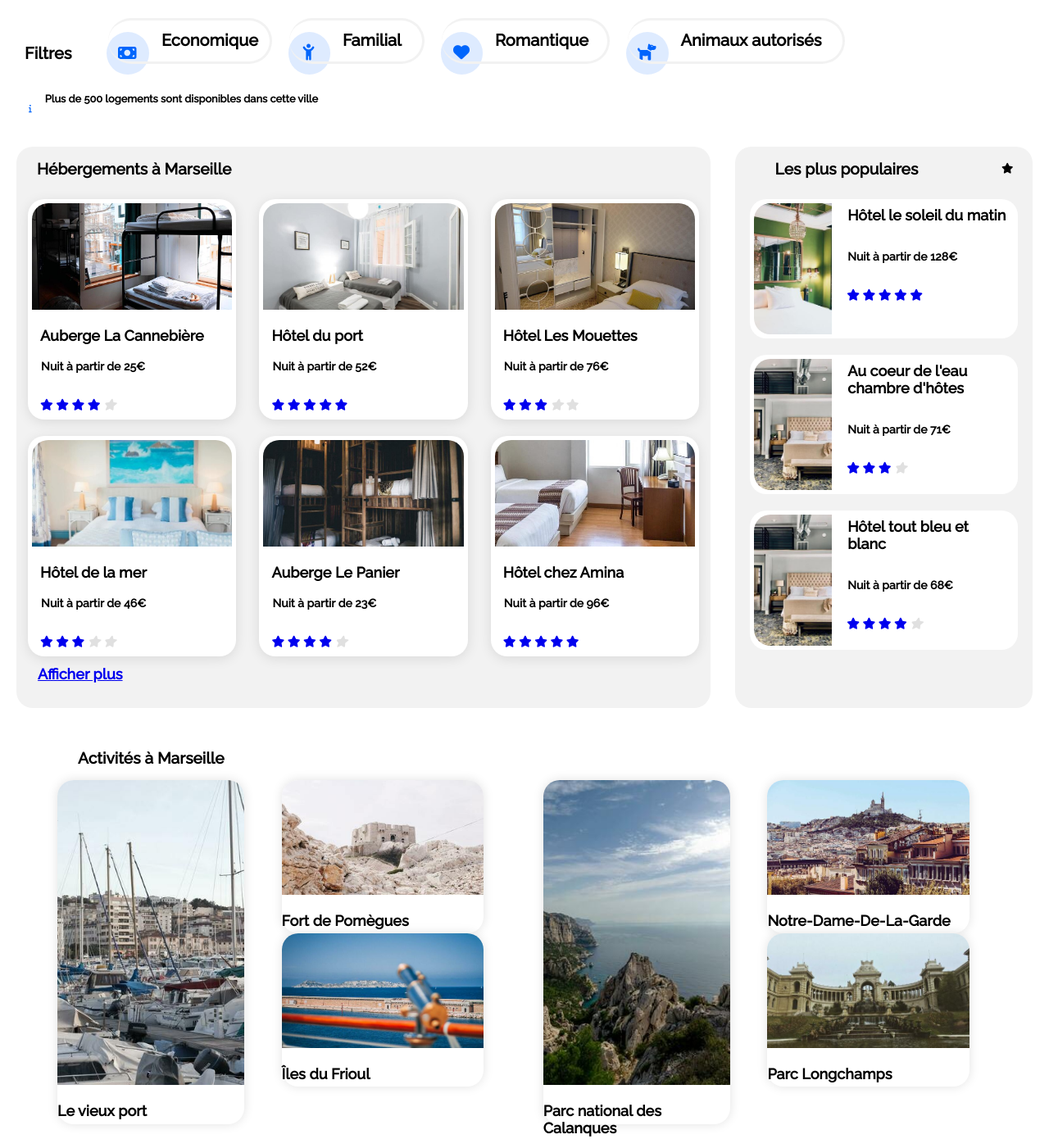
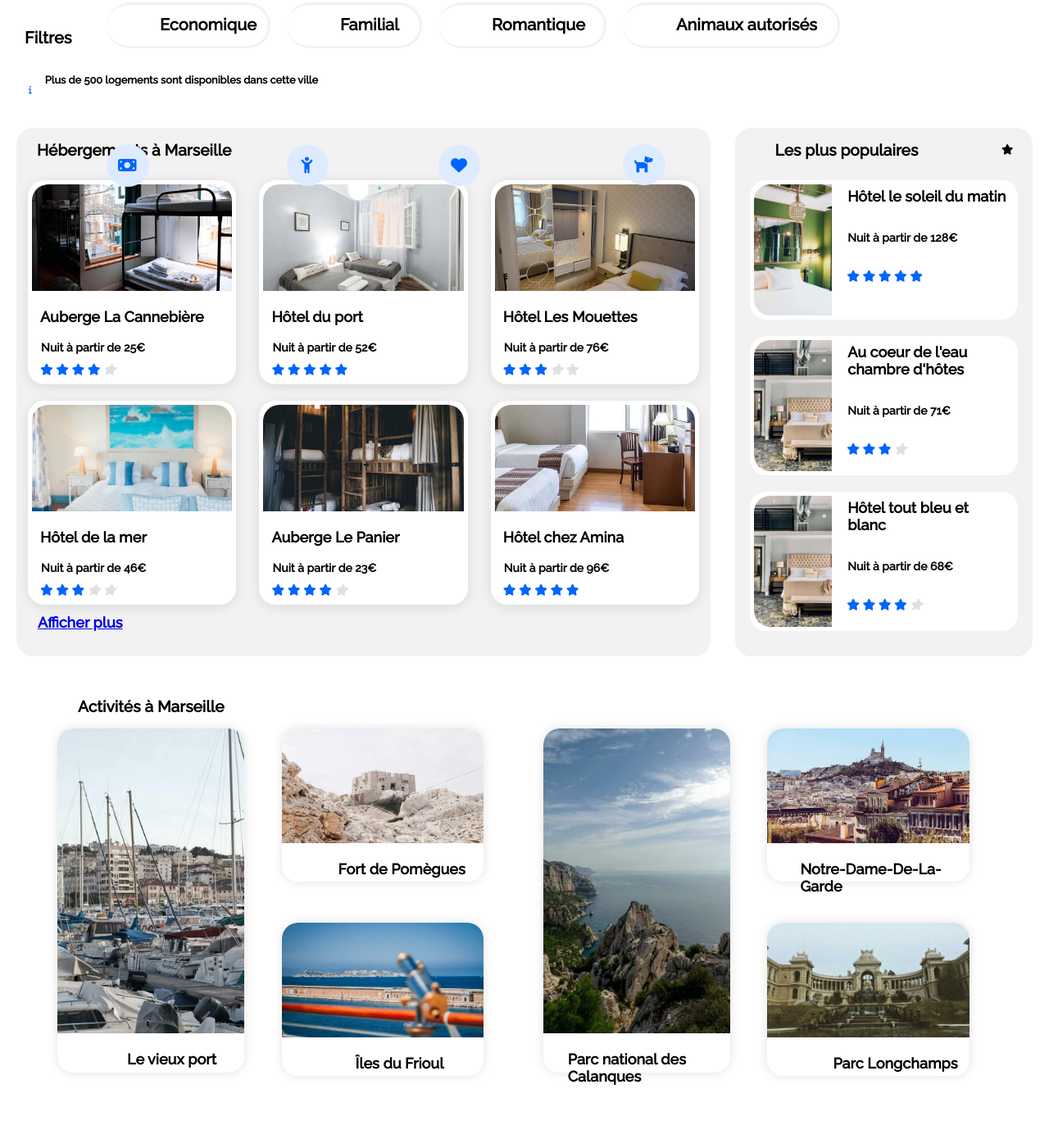
Before and after one commit to Dteeech/projet2V2, a plain HTML site: page index.html in a window 1280 px wide. Shown: the part 363-1753 px from the top of the page at 82% size. Drawn offline with Linux system fonts and the light colour scheme.

Commit message:
Fin de la version desktop

```diff
--- a/assets/css/style.css
+++ b/assets/css/style.css
@@ -42,12 +42,14 @@ nav {
   padding-left: 40px;
   padding-right: 40px;
 }
+
 .nav__links {
   padding-top: 60px;
   padding-left: 40px;
   padding-right: 40px;
   text-decoration: none;
   border-top: 2px solid transparent;
+  color: black;
 }
 
 .nav__links:hover {
@@ -119,9 +121,8 @@ h1 {
 }
 /*Filtres de recherche*/
 
-.fa-solid {
-  align-items: center;
-}
+
+
 
 .category {
 
@@ -159,7 +160,7 @@ h1 {
   margin-top: 21px;
   margin-bottom: 21px;
   margin-right: -50px;
-  position: relative;
+  position: absolute; bottom: 188px;
 
 }
 
@@ -176,8 +177,7 @@ h1 {
   margin-top: 21px;
   margin-bottom: 21px;
   margin-right: -50px;
-  position: relative;
-
+  position: absolute; bottom: 189px;
 
 }
 
@@ -191,8 +191,7 @@ h1 {
   margin-top: 21px;
   margin-bottom: 21px;
   margin-right: -50px;
-  position: relative;
-
+  position: absolute; bottom: 189px;
   color: #0065FC;
 }
 
@@ -210,8 +209,7 @@ h1 {
   margin-top: 21px;
   margin-bottom: 21px;
   margin-right: -50px;
-  position: relative;
-
+  position: absolute; bottom: 190px;
 }
 
 
@@ -221,6 +219,7 @@ h1 {
 .filter__effect {
   display: flex;
   flex-direction: row;
+  justify-self: auto;
 }
 
 
@@ -296,6 +295,7 @@ h1 {
   margin-bottom: 20px;
 
 
+
 }
 
 .fa-info {
@@ -309,7 +309,9 @@ h1 {
 }
 
 .infos__text{
-  align-self:flex-end;
+  display: flex;
+
+
 
 }
 
@@ -395,34 +397,27 @@ h2 {
   font-weight: bold;
 }
 
-.main__hebergements__block__cards_card__description p {
+.main__hebergements__block__cards__card__description p {
   margin: 10px 0 10px 0;
 }
 
-.main__hebergements__block__cards_card__description .stars{
+.main__hebergements__block__cards__card__description .stars{
   color: #0065fc;
   font-size: 14px;
 
 }
 
 
-
-
-
-
-
 h3 {
   display: block;
   text-decoration: none;
   font-size: large ;
-  font-weight: bold;
+  font-weight: bolder;
 }
 
 .titre7, .titre8{
   text-decoration: none;
 }
-
-
 
 .fa-duotone {
   color: #e0e0e0;
@@ -490,6 +485,7 @@ border-radius: 20px;
 }
 .main__hebergement__aside__card__description .stars {
 margin-top: 10px;
+color: #0065fc;
 }
 
 
@@ -510,6 +506,9 @@ margin-top: 10px;
 
 
 }
+
+
+
 #main__activites__block a {
   text-decoration: none;
 }
@@ -533,6 +532,15 @@ border-radius: 20px 20px 0 0px;
 width: 100%;
 }
 
+.main__activites__block__large_card__description--port {
+  margin-left: 85px;
+}
+.main__activites__block__large_card__description--calanques {
+margin-left: 30px;
+}
+
+
+
 
 .main__activites__block__double {
   display: flex;
@@ -547,7 +555,9 @@ width: 100%;
   width: 90%;
   transition: 1s;
   border-radius: 20px;
+  margin-bottom: 50px;
 }
+
 .main__activites__block__double_card img {
   object-fit: cover;
   width: 100%;
@@ -555,6 +565,18 @@ width: 100%;
   border-radius: 20px 20px 0 0;
 }
 
+.main__activites__block__double_card__description--fort{
+  margin-left: 69px;
+}
+.main__activites__block__double_card__description--iles{
+  margin-left: 90px;
+}
+.main__activites__block__double_card__description--dame{
+  margin-left: 40px;
+}
+.main__activites__block__double_card__description--parc{
+  margin-left: 80px;
+}
 
 
 
@@ -589,6 +611,7 @@ footer {
 footer ul {
   display: block;
   list-style: none;
+  color: black;
 
 }
 footer li {
@@ -597,10 +620,20 @@ footer li {
 
 }
 footer a {
-  display: block;
   flex-direction: column;
   text-decoration: none;
+  color:black;
+  font-weight: 100;
+  display: block;
+}
 
+footer a:hover {
+  flex-direction: column;
+  text-decoration: none;
+  color:black;
+  text-decoration: underline;
+  font-weight: 100;
+  display: block;
 }
 
 .footer__column {
--- a/index.html
+++ b/index.html
@@ -8,7 +8,7 @@
     <link rel="preconnect" href="https://fonts.googleapis.com">
 <link rel="preconnect" href="https://fonts.gstatic.com" crossorigin>
 <link href="https://fonts.googleapis.com/css2?family=Raleway:wght@500&display=swap" rel="stylesheet">
-    />
+
   <link
     rel="stylesheet"
     href="https://cdn.jsdelivr.net/npm/@fortawesome/fontawesome-free@5.15.4/css/fontawesome.min.css"
@@ -500,7 +500,11 @@
 
               <img src="assets/images/activites/reno-laithienne-QUgJhdY5Fyk-unsplash.jpg" alt="Vieux port">
 
+              <div class="main__activites__block__large_card__description--port">
+
                 <h3>Le vieux port</h3>
+
+              </div>
 
             </a>
 
@@ -513,14 +517,22 @@
 
                 <img src="assets/images/activites/paul-hermann-QFTrLdQIRhI-unsplash.jpg" alt="Fort de Pomègues">
 
+                <div class="main__activites__block__double_card__description--fort">
+
                   <h3>Fort de Pomègues</h3>
+
+                </div>
 
               </div>
               <div class="main__activites__block__double_card">
 
                 <img src="assets/images/activites/kevin-hikari-rV_Qd1l-VXg-unsplash.jpg" alt="îles du frioul">
 
+                <div class="main__activites__block__double_card__description--iles">
+
                   <h3> Îles du Frioul</h3>
+
+                </div>
               </div>
 
 
@@ -534,7 +546,11 @@
 
               <img src="assets/images/activites/kilyan-sockalingum-NR8-cBCN3aI-unsplash.jpg" alt="Parc national des Calanques">
 
+              <div class="main__activites__block__large_card__description--calanques">
+
                 <h3>Parc national des Calanques</h3>
+
+              </div>
 
             </a>
 
@@ -545,9 +561,12 @@
 
               <div class="main__activites__block__double_card">
 
+
                 <img src="assets/images/activites/florian-wehde-xW9e8gdotxI-unsplash.jpg" alt="Notre dame de la garde">
 
+                <div class="main__activites__block__double_card__description--dame">
                   <h3>Notre-Dame-De-La-Garde</h3>
+                </div>
 
               </div>
 
@@ -555,7 +574,9 @@
 
                 <img src="assets/images/activites/lena-paulin-wH2-EJoDcV0-unsplash.jpg" alt="Parc Longchamps">
 
+                <div class="main__activites__block__double_card__description--parc">
                   <h3>Parc Longchamps</h3>
+                </div>
 
               </div>
 
```
Lines whose indentation alone changed are shown as unchanged.
